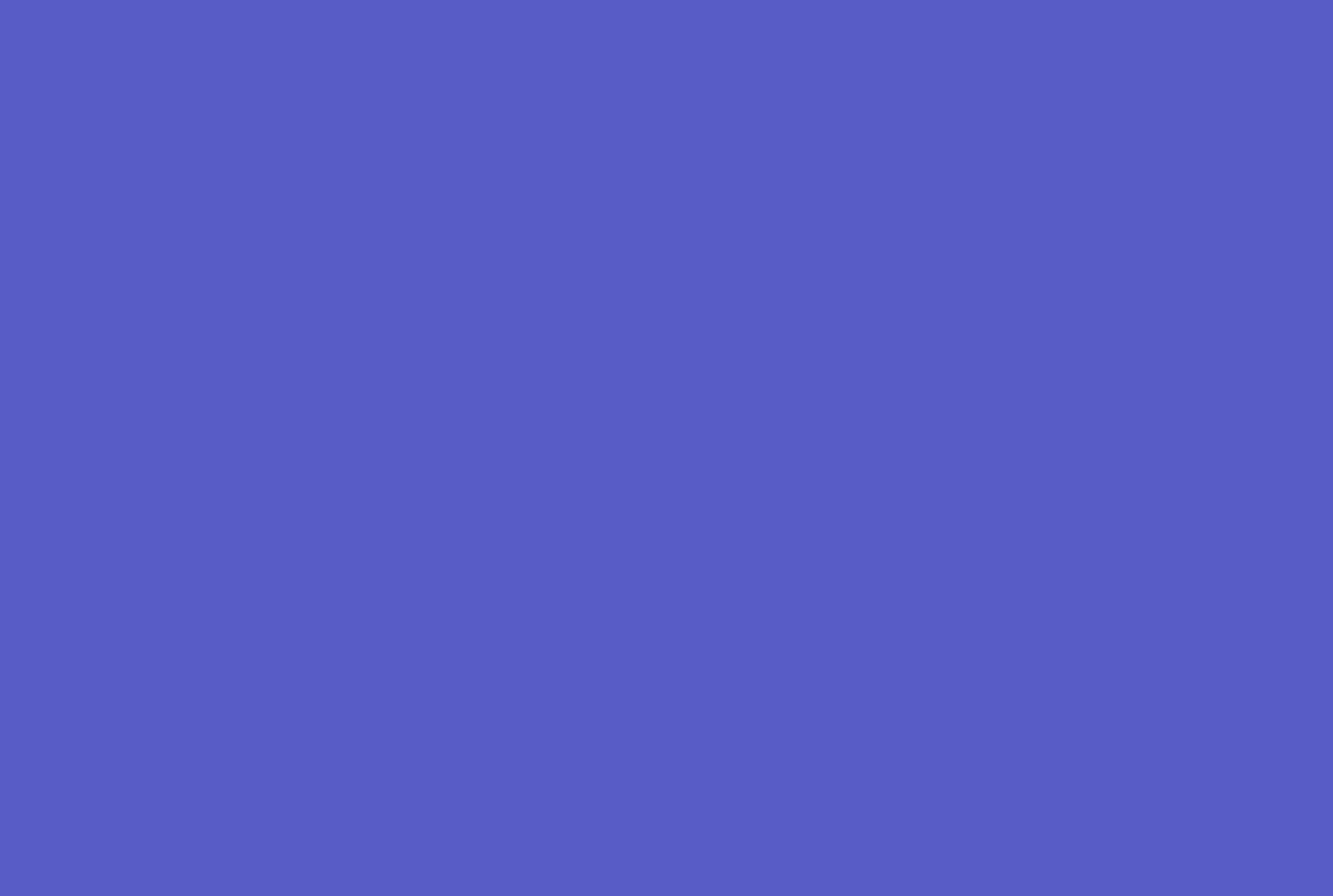
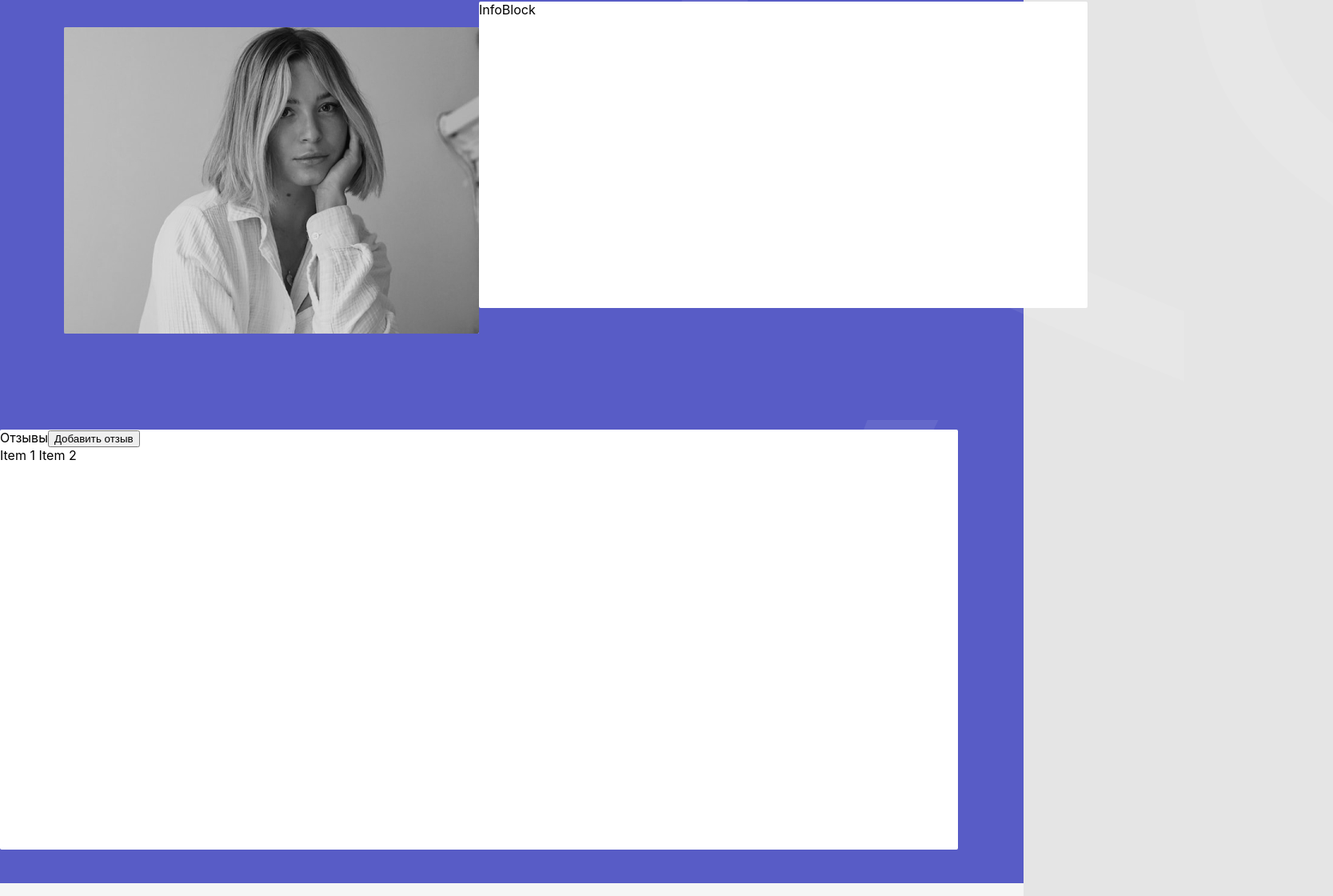
Before and after one commit to anzudevelop/ilink_frontend, a React (Create React App) app: page / in a window 1280 px wide. Shown: the part 707-1827 px from the top of the page at 80% size, 1667 px wide, since content can reach past the window. Before the commit the page ends 800 px from the top, so only its background shows below. Built offline with nearby package versions, Linux system fonts and the light colour scheme.

Commit message:
contentAndFooterRefactoring

```diff
--- a/src/App.js
+++ b/src/App.js
@@ -1,14 +1,14 @@
-import './App.css';
+import s from './App.module.css';
 import Header from './components/Header/Header'
 import Content from "./components/Content/Content"
 import Footer from "./components/Footer/Footer"
 
 function App() {
   return (
-      <div className='app-wrapper'>
+      <div className={s.appWrapper}>
           <Header />
-          {/*<Content />*/}
-          {/*<Footer />*/}
+          <Content />
+          <Footer />
       </div>
 
   );
--- a/src/App.css
+++ b/src/App.module.css
@@ -1,9 +1,7 @@
 body {
-  background-color: #585CC6;
-}
+  position: relative;
+  background-color: #E5E5E5;
 
-.background {
-  z-index: 2
 }
 
 /* Vector 1 */
--- a/src/components/Content/Content.js
+++ b/src/components/Content/Content.js
@@ -4,7 +4,8 @@ import Reviews from "./Reviews/Reviews";
 
 function Content() {
     return (
-        <div>
+        <div className={s.contentPage}>
+            <div className={s.contentPageBgLine}/>
             <ProfileInfo />
             <Reviews />
         </div>
--- a/src/components/Content/Content.module.css
+++ b/src/components/Content/Content.module.css
@@ -0,0 +1,17 @@
+.contentPage {
+    max-width: 1440px;
+    height: 1695px;
+    padding: 0;
+    margin: 0 auto;
+    background-color: #585CC6;
+    position: relative;
+}
+
+.contentPageBgLine {
+    position: absolute;
+    width: 827.73px;
+    height: 1610px;
+    left: 839px;
+    top: -266px;
+    background-image: url(../../icons/bgLine.svg);
+}
--- a/src/components/Content/ProfileInfo/InfoBlock/InfoBlock.module.css
+++ b/src/components/Content/ProfileInfo/InfoBlock/InfoBlock.module.css
@@ -1,9 +1,12 @@
 .infoBlockBody {
+    /* Информационный блок */
+
     position: absolute;
     width: 761px;
     height: 383px;
     left: 599px;
     top: 593px;
-    background: #ffffff;
+
+    background: #FFFFFF;
     border-radius: 2px;
 }
--- a/src/components/Content/ProfileInfo/ProfileInfo.module.css
+++ b/src/components/Content/ProfileInfo/ProfileInfo.module.css
@@ -1,9 +1,10 @@
 .ProfileInfo h1 {
+    /* Добро пожаловать в академию! */
     position: absolute;
     width: 1157px;
     height: 296px;
     left: 80px;
-    top: 209px;
+    top: 93px;
 
     font: 124px Factor A TRIAL, Arial, Helvetica, sans-serif;
     font-style: normal;
@@ -13,18 +14,20 @@
 
     letter-spacing: -0.0124em;
 
-    /* White #FFFFFF */
-
     color: #FFFFFF;
 }
 
-/*
-.content img{
+.myPhoto {
+    /* Ava */
+
     position: absolute;
     width: 519px;
     height: 383px;
     left: 80px;
     top: 625px;
 
+    background-image: url(../../../icons/Ava.jpg);
+    background-size: cover;
+    background-position: center;
     border-radius: 2px;
-}*/
+}
--- a/src/components/Content/ProfileInfo/Profileinfo.js
+++ b/src/components/Content/ProfileInfo/Profileinfo.js
@@ -7,10 +7,8 @@ function ProfileInfo() {
             <h1>
                 Добро пожаловать в академию!
             </h1>
-            <div className={s.content}>
-                <img src="https://i.ytimg.com/vi/QI1-vxp6hvo/maxresdefault.jpg" />
-                <InfoBlock />
-            </div>
+            <div className={s.myPhoto}/>
+            <InfoBlock />
         </div>
 
     );
--- a/src/components/Footer/Footer.js
+++ b/src/components/Footer/Footer.js
@@ -3,7 +3,9 @@ import s from './Footer.module.css'
 function Footer() {
     return (
         <footer>
-            Footer component
+            <div className={s.content}>
+                <div className={s.text}>© iLINK ACADEMY. ALL RIGHTS RESERVED. 2022</div>
+            </div>
         </footer>
 
     );
--- a/src/components/Footer/Footer.module.css
+++ b/src/components/Footer/Footer.module.css
@@ -1,10 +1,31 @@
 footer {
-    position: absolute;
+    position: relative;
     left: 0%;
     right: 0%;
-    top: 1759px;
     bottom: 0%;
     width: 100%;
     height: 64px;
     background-color: #F5F5F5;
 }
+
+.content {
+    position: relative;
+    margin: 0 auto;
+    width: 1440px;
+    height: 64px;
+    line-height: 64px;
+}
+
+.text {
+    /* © iLINK ACADEMY. ALL RIGHTS RESERVED. 2022 */
+    position: absolute;
+    left: 80px;
+    top: 24px;
+    font-family: Gilroy, Arial, Helvetica, sans-serif;
+    font-size: 16px;
+    font-style: normal;
+    font-weight: 500;
+    line-height: 20px;
+
+    color: #8A8A8A;
+}
--- a/src/components/Header/Header.js
+++ b/src/components/Header/Header.js
@@ -4,10 +4,10 @@ function Header() {
     return (
         <div className={s.navbar}>
             <div className={s.block}>
-                <div className={s.block_img}></div>
+                <div className={s.block_img} />
                 <div className={s.block_1}>Яна Валиева</div>
-                <div className={s.block_2_logo_1}></div>
-                <div className={s.block_2_logo_2}></div>
+                <div className={s.block_2_logo_1} />
+                <div className={s.block_2_logo_2} />
                 <button className={s.block_3}>Панель управления</button>
             </div>
         </div>
```
Also changed, not shown: src/icons/bgLine.svg (added).
